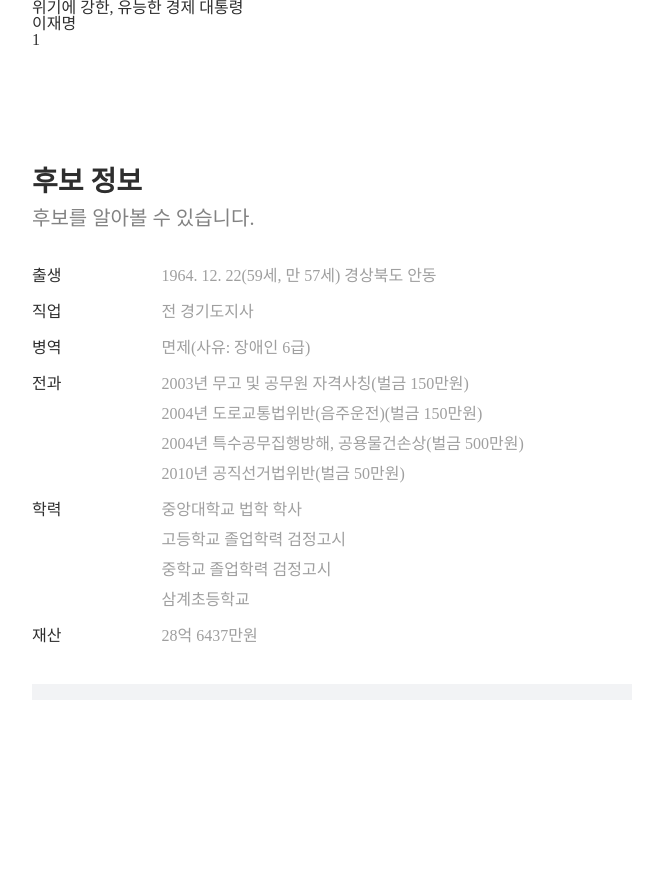
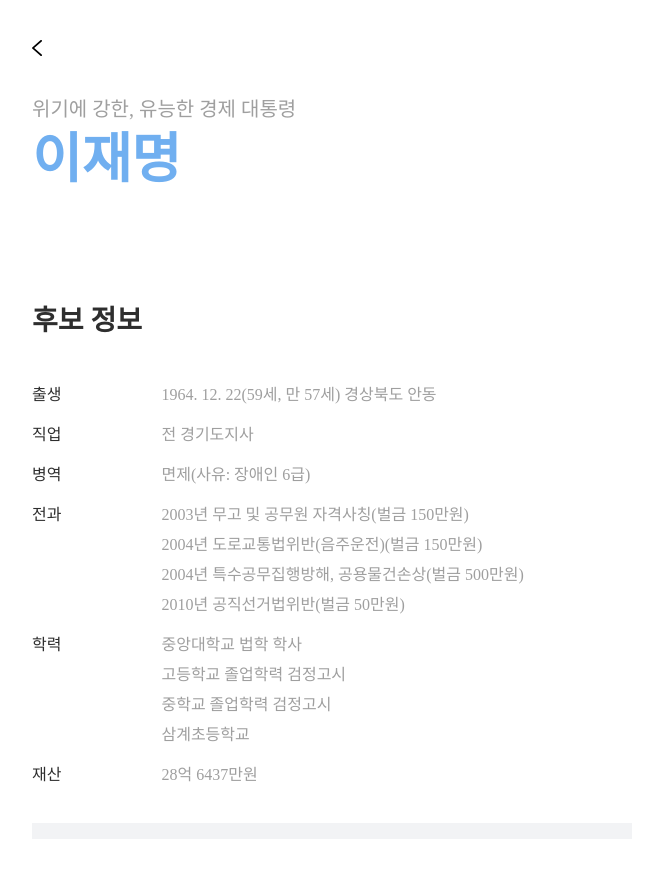
Before and after one commit to k1a11220/2022-election, a Next.js app: page /1 in a window 1280 px wide. Shown: the whole page, without its empty margins (308-971 px from the left). Before the commit the page ends 800 px from the top, so only its background shows below. Built offline with nearby package versions, Linux system fonts and the light colour scheme; a web font is replaced by a local one.

Commit message:
Implement detail header style

```diff
--- /dev/null
+++ b/components/backBtn.js
@@ -0,0 +1,31 @@
+import { useRouter } from "next/router";
+import styled from "styled-components";
+
+const Container = styled.div`
+  padding-top: ${(props) => (props.isOnly ? "" : "40px")};
+  cursor: pointer;
+`;
+
+const BackBtn = ({ isOnly }) => {
+  const router = useRouter();
+
+  return (
+    <Container isOnly={isOnly} onClick={() => router.back()}>
+      <svg
+        xmlns="http://www.w3.org/2000/svg"
+        width="10"
+        height="16"
+        viewBox="0 0 10 16"
+      >
+        <path
+          id="Chevron_Right"
+          d="M54.379,8.572l8.167,7.193a1.01,1.01,0,0,0,1.3,0,.74.74,0,0,0,0-1.141L56.325,8l7.519-6.622a.741.741,0,0,0,0-1.142,1.01,1.01,0,0,0-1.3,0L54.378,7.43A.748.748,0,0,0,54.379,8.572Z"
+          transform="translate(-54.113 -0.001)"
+          fill="var(--main-color)"
+        />
+      </svg>
+    </Container>
+  );
+};
+
+export default BackBtn;
--- a/pages/[id].js
+++ b/pages/[id].js
@@ -1,6 +1,7 @@
 import { useRouter } from "next/router";
 import React from "react";
 import styled from "styled-components";
+import BackBtn from "../components/backBtn";
 import { Title } from "../styles/styles";
 import Table from "./detail/table";
 
@@ -9,14 +10,16 @@ const DetailPage = () => {
   const { id } = router.query;
   return (
     <>
-      <h3>위기에 강한, 유능한 경제 대통령</h3>
-      <h1>이재명</h1>
-      <p>{id}</p>
+      <Header>
+        <BackBtn isOnly={false} />
+        <h3>위기에 강한, 유능한 경제 대통령</h3>
+        <h1>이재명</h1>
+      </Header>
 
       <Title>
         <h1>후보 정보</h1>
-        <h3>후보를 알아볼 수 있습니다.</h3>
       </Title>
+
       <TableWrapper>
         <Table
           label={"출생"}
@@ -44,10 +47,27 @@ const DetailPage = () => {
         />
         <Table label={"재산"} list={["28억 6437만원"]} />
       </TableWrapper>
+
       <Divider />
     </>
   );
 };
+
+const Header = styled.header`
+  & h3 {
+    color: #9f9f9f;
+    font-size: 20px;
+    font-weight: 400;
+    margin-bottom: 14px;
+    padding-top: 40px;
+  }
+
+  & h1 {
+    color: #70aff0;
+    font-size: 54px;
+    font-weight: 700;
+  }
+`;
 
 const TableWrapper = styled.div`
   & span:last-of-type {
--- a/pages/detail/table.js
+++ b/pages/detail/table.js
@@ -15,7 +15,7 @@ const Table = ({ label, list }) => {
 };
 
 const Container = styled.span`
-  margin-bottom: 20px;
+  margin-bottom: 24px;
   display: flex;
   gap: 100px;
 
```
